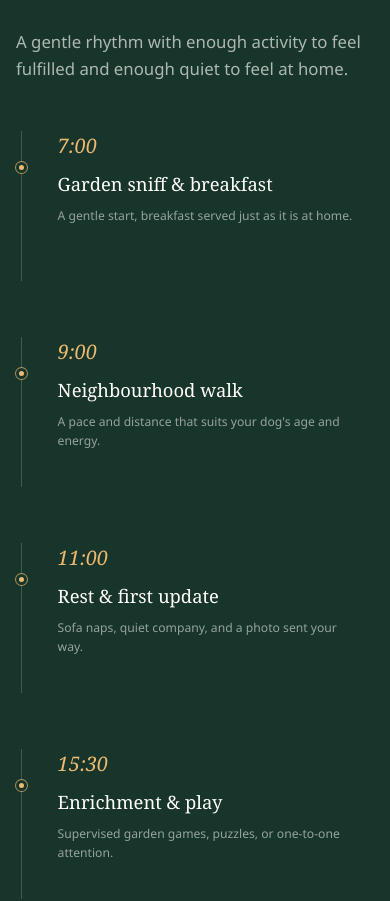
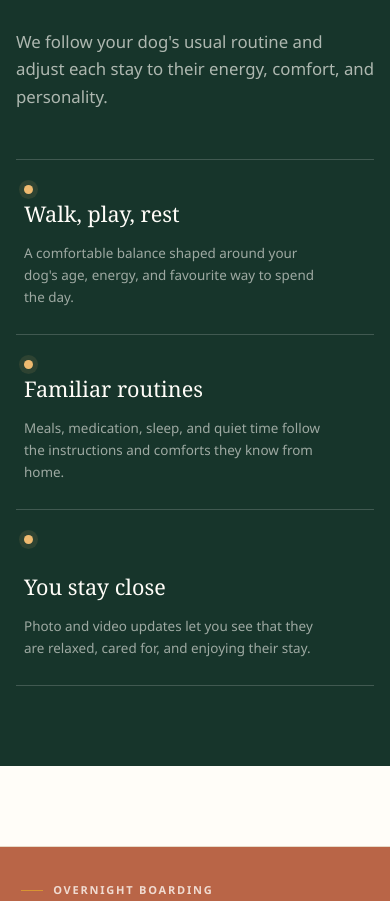
Before and after one commit to tanbirk/golden-hour-home-boarding, a Next.js app: page / in a window 390 px wide. Shown: the part 3160-4061 px from the top of the page. Built offline with nearby package versions, Linux system fonts and the light colour scheme.

Commit message:
Simplify the A Day Here section

```diff
--- a/app/globals.css
+++ b/app/globals.css
@@ -245,13 +245,12 @@ h2 { margin-bottom: 0; font-size: clamp(2.6rem, 5vw, 4.7rem); line-height: .99;
 .day-heading { display: grid; grid-template-columns: 1.2fr .8fr; gap: 3rem; align-items: end; }
 .day-heading h2 em { color: #efba70; }
 .day-heading > p { max-width: 430px; margin: 0 0 .5rem auto; color: rgba(255,253,248,.65); font-size: 1.05rem; line-height: 1.65; }
-.timeline { list-style: none; margin: 5rem 0 0; padding: 0; display: grid; grid-template-columns: repeat(6, 1fr); }
-.timeline li { position: relative; padding: 0 1.1rem 0 0; }
-.timeline li::before { content: ""; position: absolute; top: 58px; left: 0; right: 0; height: 1px; background: rgba(255,255,255,.18); }
-.timeline time { color: #efba70; font-family: var(--display); font-size: 1.25rem; font-style: italic; }
-.timeline-dot { position: relative; z-index: 2; width: 11px; height: 11px; margin: 1.5rem 0 1.6rem; border: 3px solid var(--forest-dark); border-radius: 50%; background: #efba70; box-shadow: 0 0 0 1px rgba(239,186,112,.7); display: block; }
-.timeline h3 { max-width: 145px; margin-bottom: .7rem; font-family: var(--display); font-size: 1.15rem; font-weight: 500; line-height: 1.25; }
-.timeline p { max-width: 155px; margin-bottom: 0; color: rgba(255,253,248,.55); font-size: .76rem; line-height: 1.6; }
+.day-points { margin-top: 4rem; display: grid; grid-template-columns: repeat(3, 1fr); border-top: 1px solid rgba(255,255,255,.18); border-bottom: 1px solid rgba(255,255,255,.18); }
+.day-points article { min-height: 235px; padding: 2.2rem clamp(1.25rem, 3vw, 2.5rem); border-right: 1px solid rgba(255,255,255,.18); display: flex; flex-direction: column; justify-content: flex-end; }
+.day-points article:last-child { border-right: 0; }
+.day-points article > span { width: 9px; height: 9px; margin-bottom: auto; border-radius: 50%; background: #efba70; box-shadow: 0 0 0 5px rgba(239,186,112,.1); }
+.day-points h3 { margin-bottom: .7rem; font-family: var(--display); font-size: clamp(1.35rem, 2vw, 1.7rem); font-weight: 500; }
+.day-points p { max-width: 310px; margin-bottom: 0; color: rgba(255,253,248,.58); font-size: .84rem; line-height: 1.65; }
 
 .included-section { background: var(--paper); }
 .included-grid { display: grid; grid-template-columns: .88fr 1.12fr; border: 1px solid var(--line); border-radius: 28px; overflow: hidden; }
@@ -375,8 +374,6 @@ h2 { margin-bottom: 0; font-size: clamp(2.6rem, 5vw, 4.7rem); line-height: .99;
   .hero-shell { grid-template-columns: .9fr 1.1fr; }
   .hero-copy { padding: 3.2rem; }
   .hero-copy h1 { font-size: clamp(3.5rem, 6.6vw, 5.2rem); }
-  .timeline { grid-template-columns: repeat(3, 1fr); row-gap: 3.5rem; }
-  .timeline li:nth-child(3)::before, .timeline li:nth-child(6)::before { right: 50%; }
   .included-grid { grid-template-columns: 1fr; }
   .rate-panel { min-height: 520px; }
   .hosts-grid { gap: 4rem; }
@@ -403,9 +400,9 @@ h2 { margin-bottom: 0; font-size: clamp(2.6rem, 5vw, 4.7rem); line-height: .99;
   .promise-card.featured { transform: none; }
   .promise-card.featured:hover { transform: translateY(-5px); }
   .day-heading > p { margin: 0; }
-  .timeline { grid-template-columns: 1fr 1fr; }
-  .timeline li:nth-child(3)::before { right: 0; }
-  .timeline li:nth-child(even)::before { right: 50%; }
+  .day-points { grid-template-columns: 1fr; }
+  .day-points article { min-height: 190px; border-right: 0; border-bottom: 1px solid rgba(255,255,255,.18); }
+  .day-points article:last-child { border-bottom: 0; }
   .hosts-figure { max-width: 610px; }
   .hosts-figure figcaption { right: 2%; }
   .review-grid { grid-template-columns: 1fr; }
@@ -446,12 +443,8 @@ h2 { margin-bottom: 0; font-size: clamp(2.6rem, 5vw, 4.7rem); line-height: .99;
   .trust-item { min-height: 94px; flex-direction: column; gap: .2rem; text-align: center; }
   .trust-item span { max-width: 120px; }
   h2 { font-size: clamp(2.55rem, 13vw, 3.7rem); }
-  .timeline { grid-template-columns: 1fr; margin-top: 3rem; }
-  .timeline li { min-height: 150px; padding-left: 2.6rem; }
-  .timeline li::before { top: 0; left: 5px; bottom: 0; right: auto !important; width: 1px; height: auto; }
-  .timeline-dot { position: absolute; left: 0; top: 31px; margin: 0; }
-  .timeline h3, .timeline p { max-width: none; }
-  .timeline h3 { margin-top: .65rem; }
+  .day-points { margin-top: 3rem; }
+  .day-points article { min-height: 175px; padding: 1.6rem .5rem; }
   .included-grid { width: 100%; border-radius: 0; border-left: 0; border-right: 0; }
   .rate-panel, .inclusions { padding: 2.2rem 1.3rem; }
   .rate-panel { min-height: 510px; }
--- a/app/page.tsx
+++ b/app/page.tsx
@@ -3,15 +3,6 @@ const trustItems = [
   { value: "2×", label: "daily photo updates" },
   { value: "24/7", label: "care in our home" },
   { value: "1st", label: "meet-and-greet included" },
-];
-
-const dayAtGoldenHour = [
-  { time: "7:00", title: "Garden sniff & breakfast", text: "A gentle start, breakfast served just as it is at home." },
-  { time: "9:00", title: "Neighbourhood walk", text: "A pace and distance that suits your dog's age and energy." },
-  { time: "11:00", title: "Rest & first update", text: "Sofa naps, quiet company, and a photo sent your way." },
-  { time: "15:30", title: "Enrichment & play", text: "Supervised garden games, puzzles, or one-to-one attention." },
-  { time: "18:00", title: "Dinner & wind-down", text: "Separate feeding when needed, followed by a calm evening." },
-  { time: "21:30", title: "Last garden break", text: "A final stretch, fresh water, and cosy indoor sleep." },
 ];
 
 const included = [
@@ -195,19 +186,26 @@ export default function Home() {
                 <p className="eyebrow light"><span /> A day at Tales of Us</p>
                 <h2 id="day-title">Easy days. <em>Happy dogs.</em></h2>
               </div>
-              <p>A gentle rhythm with enough activity to feel fulfilled and enough quiet to feel at home.</p>
+              <p>We follow your dog's usual routine and adjust each stay to their energy, comfort, and personality.</p>
             </div>
 
-            <ol className="timeline">
-              {dayAtGoldenHour.map((item) => (
-                <li key={item.time}>
-                  <time dateTime={item.time}>{item.time}</time>
-                  <span className="timeline-dot" aria-hidden="true" />
-                  <h3>{item.title}</h3>
-                  <p>{item.text}</p>
-                </li>
-              ))}
-            </ol>
+            <div className="day-points">
+              <article>
+                <span aria-hidden="true" />
+                <h3>Walk, play, rest</h3>
+                <p>A comfortable balance shaped around your dog's age, energy, and favourite way to spend the day.</p>
+              </article>
+              <article>
+                <span aria-hidden="true" />
+                <h3>Familiar routines</h3>
+                <p>Meals, medication, sleep, and quiet time follow the instructions and comforts they know from home.</p>
+              </article>
+              <article>
+                <span aria-hidden="true" />
+                <h3>You stay close</h3>
+                <p>Photo and video updates let you see that they are relaxed, cared for, and enjoying their stay.</p>
+              </article>
+            </div>
           </div>
         </section>
 
```
Also changed, not shown: 3 other files (tests, documents, lock files or other folders).
